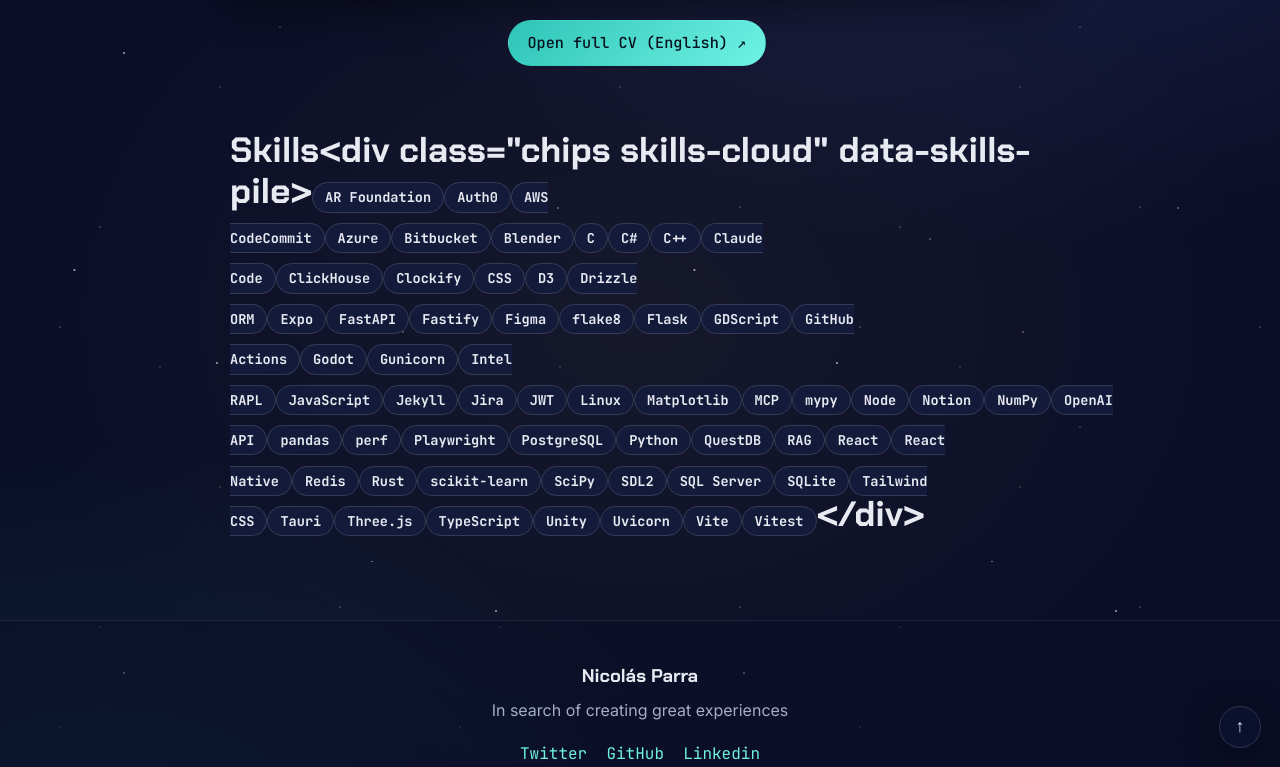
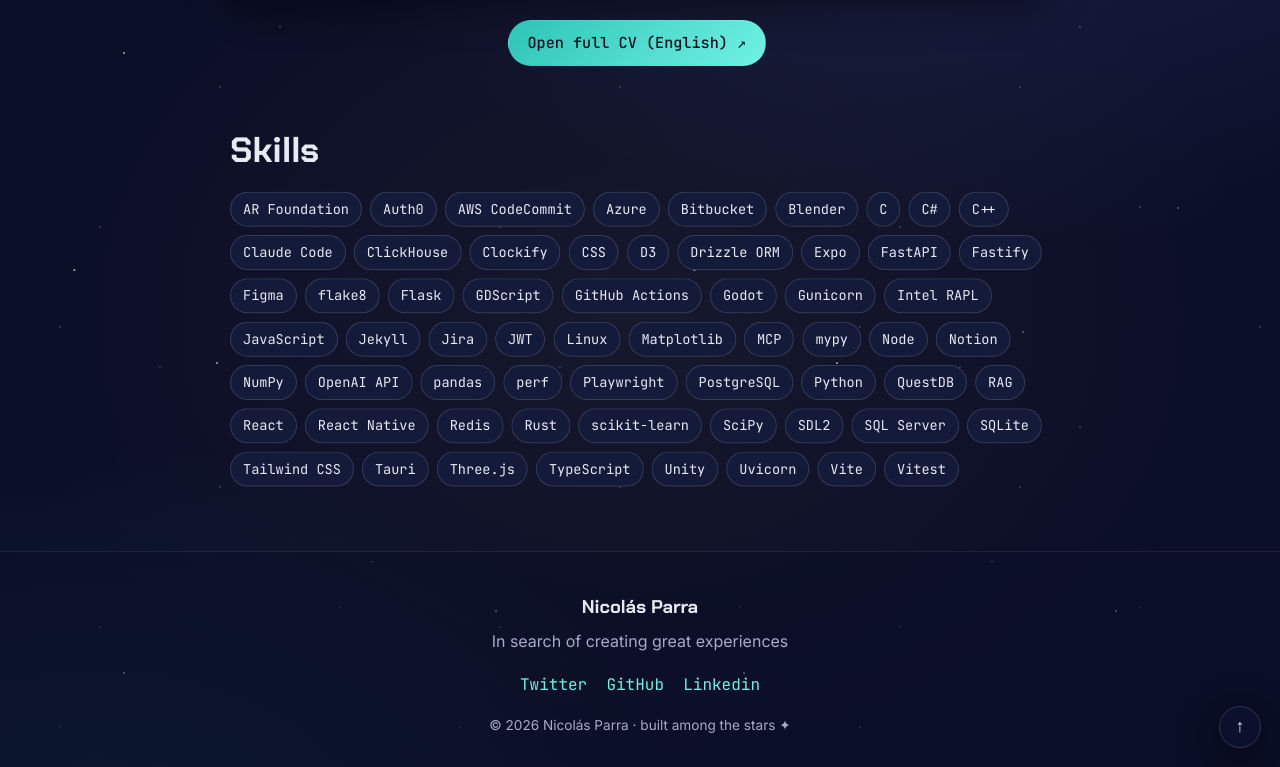
Before and after one commit to Nispeter/nispeter.github.io, a Jekyll site: the page built from _pages/about.md, in a window 1280 px wide and 900 px high, scrolled down 1672 px, cut to the strip 133-900 px from the top of the window. Built offline with Jekyll 4.4.1, drawn with Linux system fonts in a browser that asks for light colours; some of the changed lines change nothing that is shown.

Commit message:
Stop the Skills markup rendering as heading text

```diff
--- a/_pages/about.md
+++ b/_pages/about.md
@@ -48,13 +48,18 @@
 
 ## Skills
 
-{%- comment -%}
+{% comment %}
   Every chip is the union of every `tech:` list in _portfolio, so adding a
   project adds its tools here on its own and there is no second list to keep
   in step. `uniq` drops exact repeats; the `seen` guard also folds together
   spellings that differ only in case, spacing or punctuation, keeping the
   first alphabetically. Nothing is hand written below.
-{%- endcomment -%}
+
+  Do not put whitespace control on the two tags above: stripping the blank
+  line after the heading joins this block onto it, and Kramdown then renders
+  the markup as text instead of HTML.
+{% endcomment %}
+
 <div class="chips skills-cloud" data-skills-pile>
 {%- assign tech_str = "" -%}
 {%- for p in site.portfolio -%}{%- for t in p.tech -%}{%- assign tech_str = tech_str | append: t | append: "||" -%}{%- endfor -%}{%- endfor -%}
```
